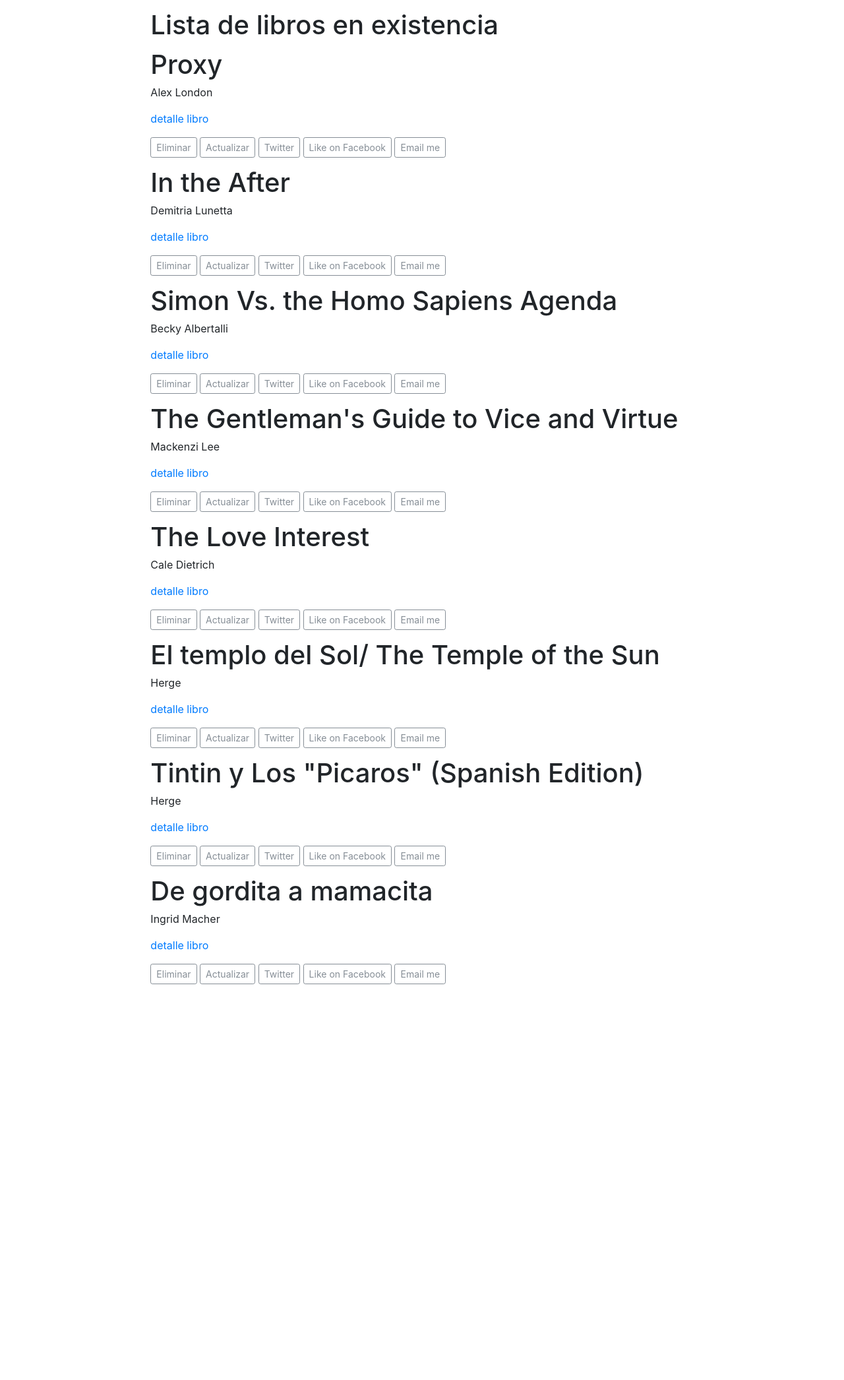
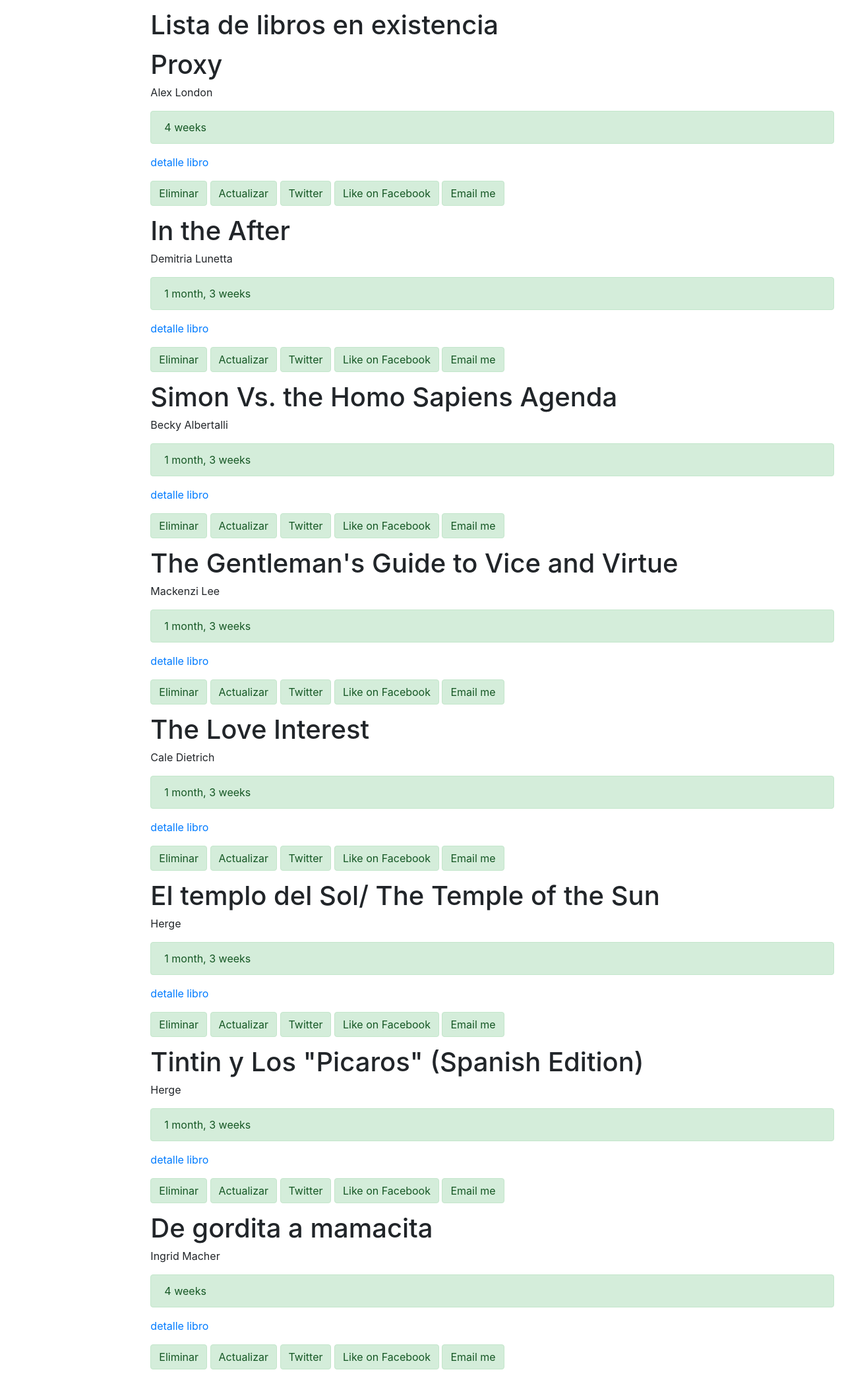
Before and after one commit to hegr54/examen_desarroweb_1, a Django app: page /libros/lista/ in a window 1280 px wide. Shown: the part 56-2148 px from the top of the page at 66% size. Before the commit the page ends 1548 px from the top, so only its background shows below. Run offline with Django 3.2, Linux system fonts and the light colour scheme; data comes from the database, SQL or seed files in the repository; some libraries are stand-ins or nearby versions.

Commit message:
Update lista_libros.html
algo mas?

```diff
--- a/biblioteca/biblioteca/templates/lista_libros.html
+++ b/biblioteca/biblioteca/templates/lista_libros.html
@@ -83,13 +83,14 @@
                   {% for i in object_list %}
                   <h1>{{i.Nombre}}</h1>
                   <p>{{i.Autor}}</p>
-                  <p><a href="/libros/detalle/{{i.id}}/">detalle libro</a> {{object.created|timesince}} &nbsp;</p>
+                 <p class="alert alert-success" role="alert">{{i.created|timesince}}</p>
+                  <p><a href="/libros/detalle/{{i.id}}/">detalle libro</a>  &nbsp;</p>
 
-                    <a class="btn btn-outline-secondary btn-sm" href="/libros/detalle/{{i.id}}/eliminar/" role="button">Eliminar</a>
-                    <a class="btn btn-outline-secondary btn-sm" href="/libros/detalle/{{i.id}}/actualizar/" role="button">Actualizar</a>
-                    <a href="#" class="btn btn-outline-secondary btn-sm"> Twitter</a>
-                    <a href="#" class="btn btn-outline-secondary btn-sm">Like on Facebook</a>
-                    <a href="#" class="btn btn-outline-secondary btn-sm">Email me</a>
+                    <a class="btn alert-success" href="/libros/detalle/{{i.id}}/eliminar/" role="button">Eliminar</a>
+                    <a class="btn alert-success"  href="/libros/detalle/{{i.id}}/actualizar/" role="button">Actualizar</a>
+                    <a href="#" class="btn alert-success" > Twitter</a>
+                    <a href="#" class="btn alert-success" >Like on Facebook</a>
+                    <a href="#" class="btn alert-success" >Email me</a>
                   </p>
                 </div>
               </div>
```
